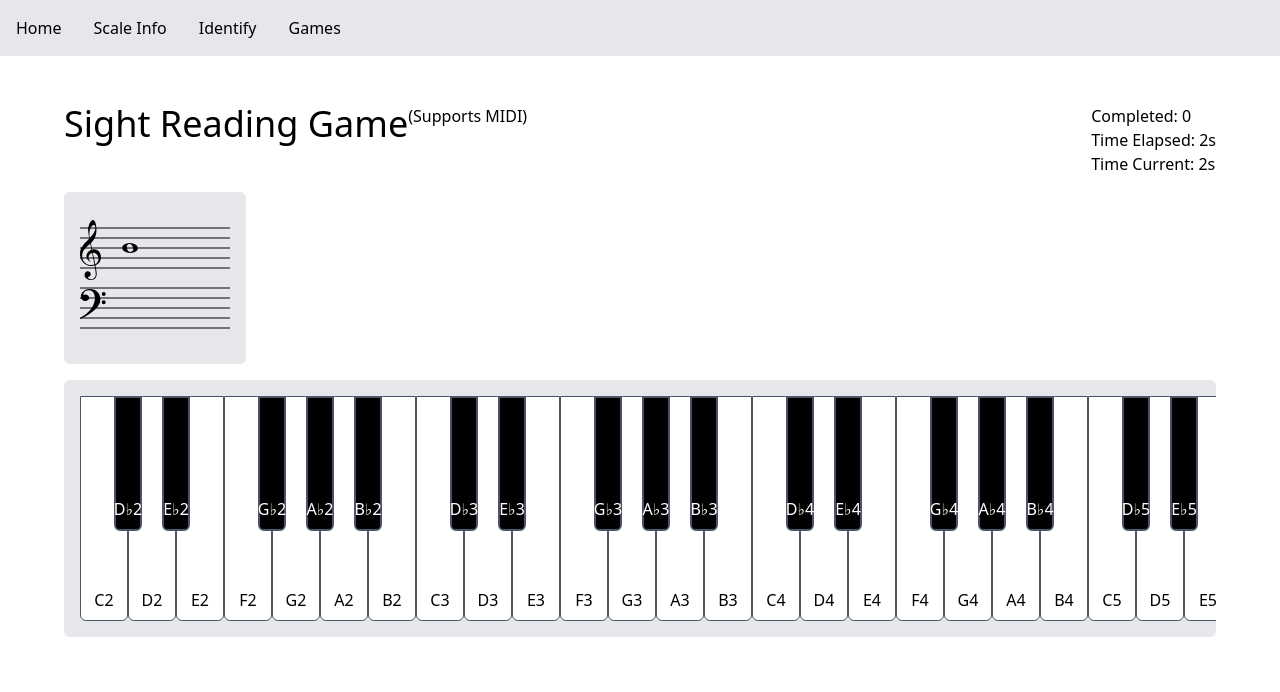
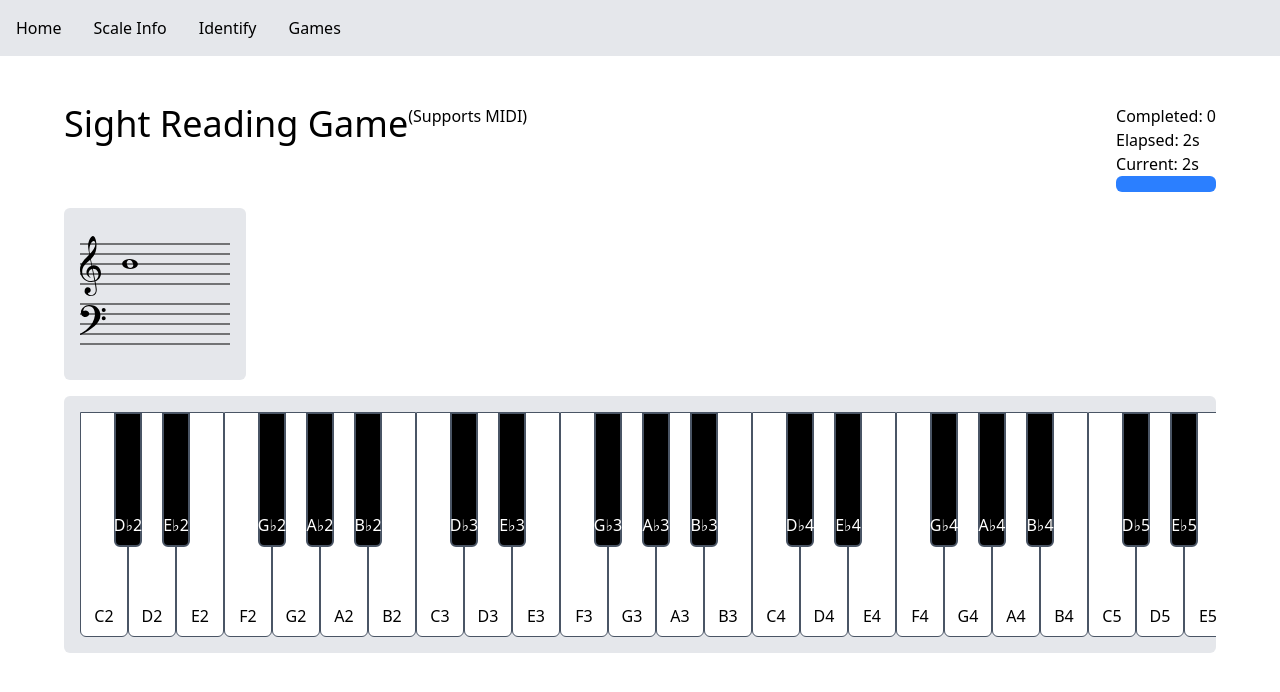
Before and after one commit to Zachiah/music-theory, a SvelteKit app: page /games/sight-reading in a window 1280 px wide. Both pictures are taken after a click on the button "Start". Shown: the top 692 px of the page. Built offline with nearby package versions, Linux system fonts and the light colour scheme; what @iconify/tailwind4 would draw is missing.

Commit message:
Add pause screen

```diff
--- a/src/lib/Container.svelte
+++ b/src/lib/Container.svelte
@@ -6,7 +6,7 @@
 
 <div class="p-8">
 	<div
-		class="mx-auto flex flex-col gap-4 rounded-md bg-white px-8 py-4 dark:bg-slate-800"
+		class="relative mx-auto flex flex-col gap-4 rounded-md bg-white px-8 py-4 dark:bg-slate-800"
 		class:max-w-2xl={maxW}
 	>
 		{@render children()}
--- a/src/routes/games/sight-reading/+page.svelte
+++ b/src/routes/games/sight-reading/+page.svelte
@@ -81,12 +81,13 @@
 				completed: number;
 				startedAt: number;
 				startedRoundAt: number;
-		  };
+		  }
+		| { tag: 'paused'; pausedAt: number; prev: GameState & { tag: 'playing' } };
 
 	let gameState: GameState = $state({ tag: 'init', notesAtATime: '1', triedSubmit: false });
 
 	const checkValid = () => {
-		if (gameState.tag === 'init') {
+		if (gameState.tag !== 'playing') {
 			return;
 		}
 
@@ -115,18 +116,21 @@
 		<h1 class="text-4xl">Sight Reading Game</h1>
 		<p>(Supports MIDI)</p>
 
-		{#if gameState.tag === 'playing'}
+		{#if gameState.tag === 'playing' || gameState.tag === 'paused'}
+			{@const g = gameState.tag === 'playing' ? gameState : gameState.prev}
+			{@const currTime = gameState.tag === 'playing' ? tickerState.tick : gameState.pausedAt}
 			<p class="ml-auto flex flex-col">
-				<span>Completed: {gameState.completed}</span>
-				<span
-					>Time Elapsed: {formatTimeString(
-						Math.floor((tickerState.tick - gameState.startedAt) / 1000)
-					)}</span
-				>
-				<span
-					>Time Current: {formatTimeString(
-						Math.floor((tickerState.tick - gameState.startedRoundAt) / 1000)
-					)}</span
+				<span>Completed: {g.completed}</span>
+				<span>Elapsed: {formatTimeString(Math.floor((currTime - g.startedAt) / 1000))}</span>
+				<span>Current: {formatTimeString(Math.floor((currTime - g.startedRoundAt) / 1000))}</span>
+				<Button
+					onClick={() => {
+						gameState = {
+							tag: 'paused',
+							pausedAt: +new Date(),
+							prev: gameState as typeof gameState & { tag: 'playing' }
+						};
+					}}><span class="icon-[heroicons--pause]"></span></Button
 				>
 			</p>
 		{/if}
@@ -160,9 +164,10 @@
 				}}>Start</Button
 			>
 		</div>
-	{:else if gameState.tag === 'playing'}
+	{:else if gameState.tag === 'playing' || gameState.tag === 'paused'}
+		{@const g = gameState.tag === 'playing' ? gameState : gameState.prev}
 		<div class="flex gap-4">
-			<GrandStaff notes={gameState.correctPitches.map(Pitch.fromCanonical)} />
+			<GrandStaff notes={g.correctPitches.map(Pitch.fromCanonical)} />
 
 			{#if cpaState.selected.length > 0}
 				<GrandStaff notes={cpaState.selected.map(Pitch.fromCanonical)} />
@@ -176,4 +181,22 @@
 			toggle={cpaState.toggle}
 		/>
 	{/if}
+
+	{#if gameState.tag === 'paused'}
+		<button
+			class="absolute top-0 left-0 z-20 flex h-full w-full cursor-pointer items-center justify-center gap-4 rounded-md bg-white/70 backdrop-blur-md dark:bg-slate-800/70"
+			onclick={() => {
+				const g = gameState as typeof gameState & { tag: 'paused' };
+				const pausedFor = +new Date() - g.pausedAt;
+				gameState = {
+					...g.prev,
+					startedAt: g.prev.startedAt + pausedFor,
+					startedRoundAt: g.prev.startedRoundAt + pausedFor
+				};
+			}}
+		>
+			<span class="text-2xl">Paused</span>
+			<span class="icon-[heroicons--play] size-10"></span>
+		</button>
+	{/if}
 </Container>
```
